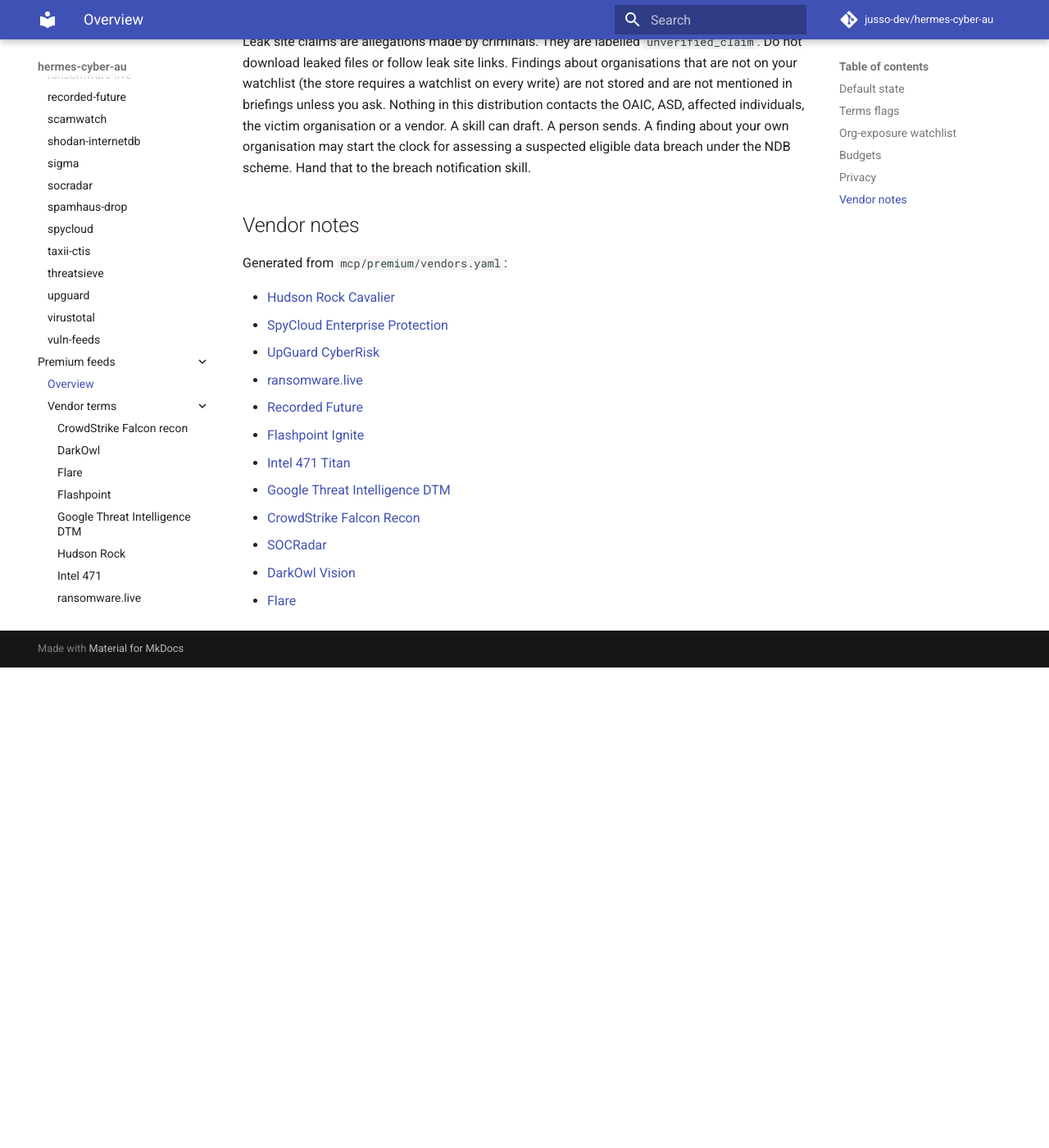
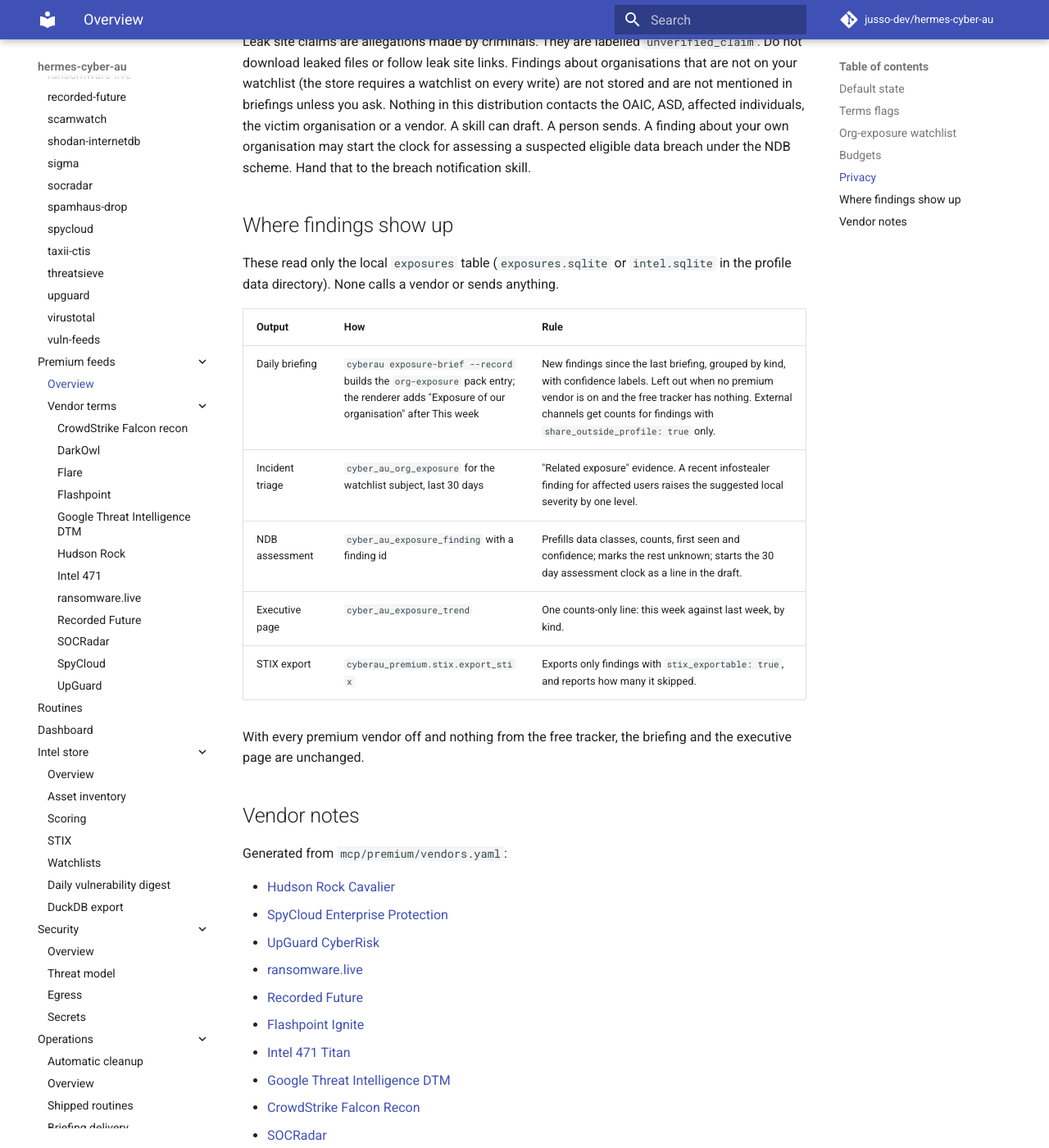
Before and after one commit to jusso-dev/hermes-cyber-au, an MkDocs documentation site: the page built from docs/premium/README.md, in a window 1280 px wide and 1400 px high, scrolled down 2837 px. Shown: the whole window at 82% size. Built offline with MkDocs 1.6.1 and Material for MkDocs 9.7.7, drawn with Linux system fonts in a browser that asks for light colours; comment, search, counter and statistics services are not loaded; before the commit the page ends 3651 px from its top, so only the background shows below that.

Commit message:
docs: record delivered briefing delivery and premium exposure wiring
Updates the #173 row and adds a #106 note in review-decisions.md, and
adds a Where findings show up table to the premium README.

Refs #173
Refs #106

Co-Authored-By: Claude Opus 5.5 <noreply@anthropic.com>

```diff
--- a/docs/premium/README.md
+++ b/docs/premium/README.md
@@ -64,6 +64,20 @@ The store keeps a finding for 90 days (`expires_at`), then the retention job del
 
 Leak site claims are allegations made by criminals. They are labelled `unverified_claim`. Do not download leaked files or follow leak site links. Findings about organisations that are not on your watchlist (the store requires a watchlist on every write) are not stored and are not mentioned in briefings unless you ask. Nothing in this distribution contacts the OAIC, ASD, affected individuals, the victim organisation or a vendor. A skill can draft. A person sends. A finding about your own organisation may start the clock for assessing a suspected eligible data breach under the NDB scheme. Hand that to the breach notification skill.
 
+## Where findings show up
+
+These read only the local `exposures` table (`exposures.sqlite` or `intel.sqlite` in the profile data directory). None calls a vendor or sends anything.
+
+| Output | How | Rule |
+|---|---|---|
+| Daily briefing | `cyberau exposure-brief --record` builds the `org-exposure` pack entry; the renderer adds "Exposure of our organisation" after This week | New findings since the last briefing, grouped by kind, with confidence labels. Left out when no premium vendor is on and the free tracker has nothing. External channels get counts for findings with `share_outside_profile: true` only. |
+| Incident triage | `cyber_au_org_exposure` for the watchlist subject, last 30 days | "Related exposure" evidence. A recent infostealer finding for affected users raises the suggested local severity by one level. |
+| NDB assessment | `cyber_au_exposure_finding` with a finding id | Prefills data classes, counts, first seen and confidence; marks the rest unknown; starts the 30 day assessment clock as a line in the draft. |
+| Executive page | `cyber_au_exposure_trend` | One counts-only line: this week against last week, by kind. |
+| STIX export | `cyberau_premium.stix.export_stix` | Exports only findings with `stix_exportable: true`, and reports how many it skipped. |
+
+With every premium vendor off and nothing from the free tracker, the briefing and the executive page are unchanged.
+
 ## Vendor notes
 
 Generated from `mcp/premium/vendors.yaml`:
```
Also changed, not shown: docs/reference/review-decisions.md (+5 -1 lines).
